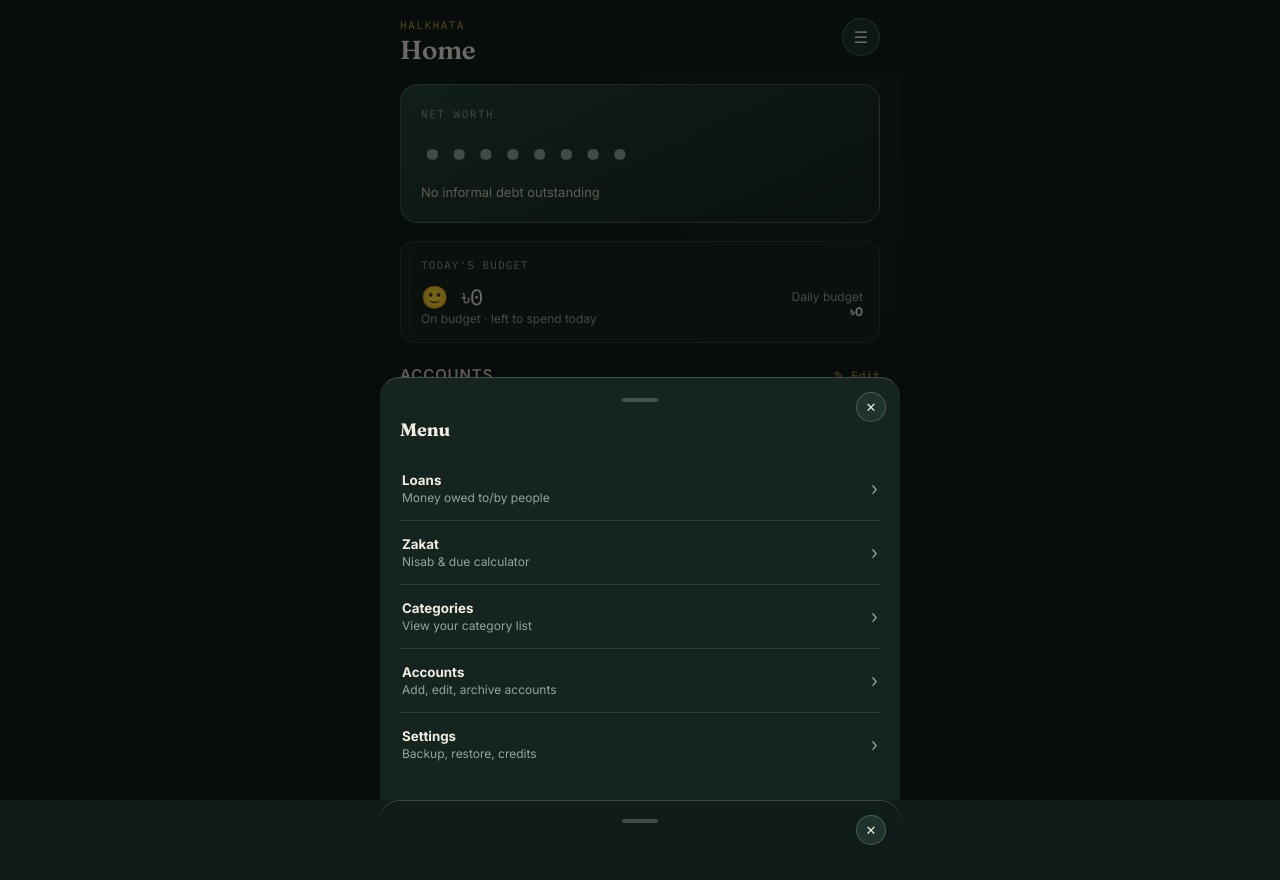
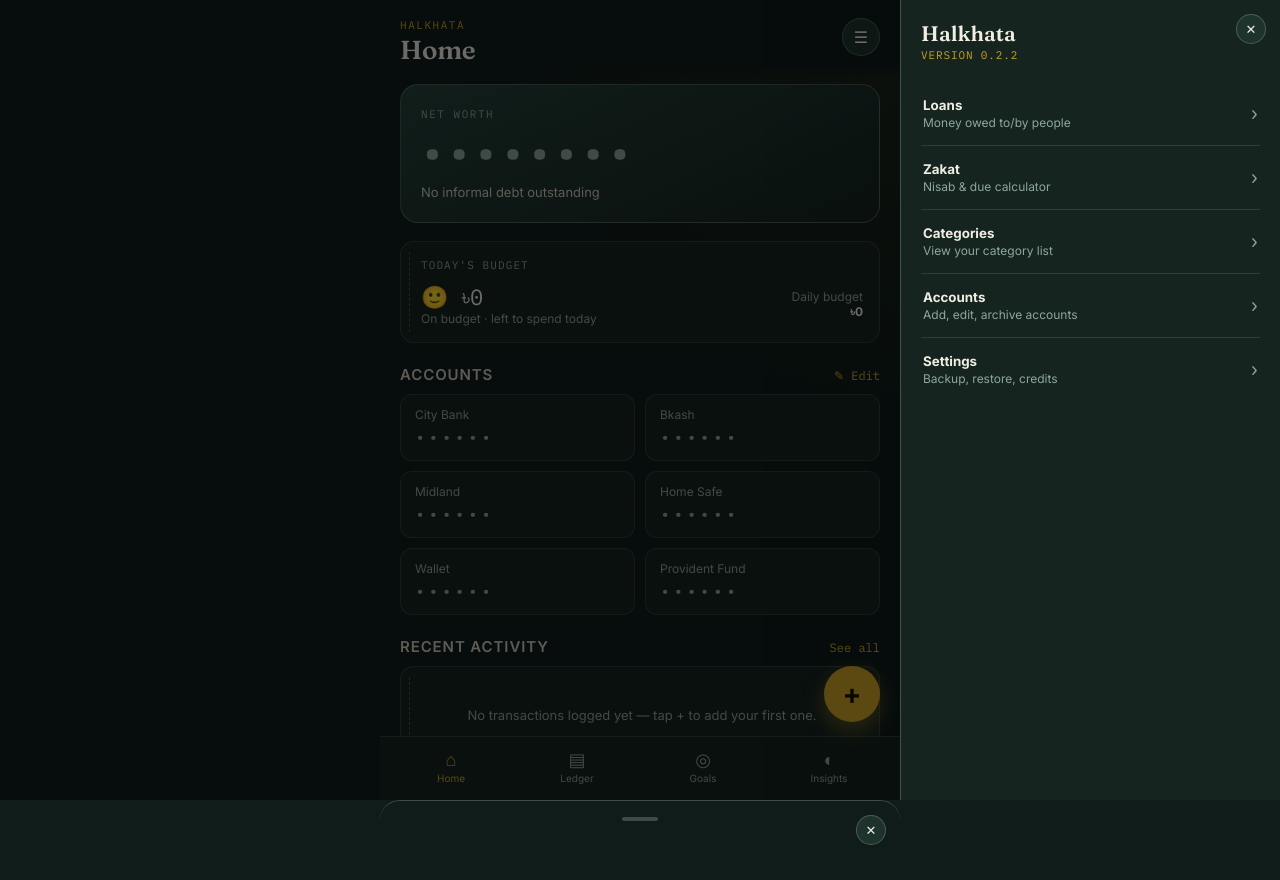
Before and after one commit to hms6395/Halkhata-app, a plain HTML site: page index.html in a window 1280 px wide. Both pictures are taken after a click on the button "Menu". Drawn offline with Linux system fonts and the light colour scheme.

Commit message:
v0.2.2
- Fixed swipe to dismiss
- Added animation on all popups
- Menu implemented as side bar

```diff
--- a/app.js
+++ b/app.js
@@ -5,6 +5,9 @@
    ============================================================ */
 
 const STORAGE_KEY = 'khata_v1';
+
+// Bump this on every release — shown in the side drawer header.
+const APP_VERSION = '0.2.2';
 
 // Used only to seed a brand-new install, or to migrate an old install
 // that still has the hardcoded account list. Accounts now live in state.
@@ -534,7 +537,7 @@ function renderAddPanel(){
   if(!addState.account) addState.account = (activeAccounts()[0]||{}).id || '';
   const panel = document.getElementById('addPanelContent');
   panel.innerHTML = `
-    <h2>New Entry</h2>
+    <h2>New Transaction Entry</h2>
     <div class="seg" style="margin-bottom:18px;">
       ${['Income','Expense','Loan','Transfer'].map(t=>`<button data-set-type="${t}" class="${type===t?'active':''}">${t}</button>`).join('')}
     </div>
@@ -839,13 +842,13 @@ function sidebarMenuHTML(){
     ['accounts','Accounts','Add, edit, archive accounts'],
     ['settings','Settings','Backup, restore, credits'],
   ];
-  return `<h2>Menu</h2><div class="menu-list">${items.map(([k,l,d])=>`
+  return `<div class="menu-list">${items.map(([k,l,d])=>`
     <button class="menu-row" data-sidebar="${k}">
       <span class="menu-row-main"><b>${l}</b><span class="muted small">${d}</span></span>
       <span class="menu-chevron">›</span>
     </button>`).join('')}</div>`;
 }
-function openSidebarMenu(){ showSheet(sidebarMenuHTML()); bindSidebarMenu(); }
+function openSidebarMenu(){ openDrawer(sidebarMenuHTML()); bindSidebarMenu(); }
 function bindSidebarMenu(){
   document.querySelectorAll('[data-sidebar]').forEach(b=>b.onclick=()=>openSidebarSection(b.dataset.sidebar));
 }
@@ -856,7 +859,7 @@ function openSidebarSection(key){
   else if(key==='categories') html = categoryListHTML();
   else if(key==='accounts') html = accountsHTML();
   else if(key==='settings') html = settingsHTML();
-  showSheet(`<button class="sheet-back" id="sheetBackBtn">‹ Menu</button>${html}`);
+  openDrawer(`<button class="sheet-back" id="sheetBackBtn">‹ Menu</button>${html}`);
   document.getElementById('sheetBackBtn').onclick = openSidebarMenu;
   if(key==='zakat') bindZakatInputs();
   if(key==='accounts') bindAccountsForm();
@@ -958,7 +961,7 @@ function bindAccountsForm(){
     }
   });
   const addBtn = document.getElementById('addAcctBtnSidebar');
-  if(addBtn) addBtn.onclick = ()=>{ closeSheet(); addAccountSheet(); };
+  if(addBtn) addBtn.onclick = ()=>{ closeDrawer(); addAccountSheet(); };
 }
 
 function settingsHTML(){
@@ -991,56 +994,69 @@ function bindSettingsForm(){
     const file = e.target.files[0]; if(!file) return;
     const reader = new FileReader();
     reader.onload = ()=>{
-      try{ const parsed = JSON.parse(reader.result); state = parsed; save(); toast('Backup restored'); closeSheet(); render(); }
+      try{ const parsed = JSON.parse(reader.result); state = parsed; save(); toast('Backup restored'); closeDrawer(); render(); }
       catch(err){ toast('Could not read that file'); }
     };
     reader.readAsText(file);
   };
   document.getElementById('wipeBtn').onclick = ()=>{
     if(confirm('This erases every transaction and setting on this phone. Continue?')){
-      localStorage.removeItem(STORAGE_KEY); state = load(); toast('All data erased'); closeSheet(); render();
+      localStorage.removeItem(STORAGE_KEY); state = load(); toast('All data erased'); closeDrawer(); render();
     }
   };
 }
 
-/* ---------------- sheet (bottom modal) ---------------- */
+/* ---------------- sheet (bottom modal, for quick/contextual actions) ---------------- */
 function ensureSheetDom(){
   if(document.getElementById('sheetBackdrop')) return;
   const d = document.createElement('div');
-  d.id='sheetBackdrop'; d.className='sheet-backdrop hidden';
-  d.innerHTML = `<div class="sheet" id="sheetPanel"><button class="sheet-close" id="sheetCloseBtn" aria-label="Close">✕</button><div class="sheet-handle"></div><div id="sheetContent"></div></div>`;
+  d.id='sheetBackdrop'; d.className='sheet-backdrop';
+  d.innerHTML = `<div class="sheet" id="sheetPanel"><button class="sheet-close" id="sheetCloseBtn" aria-label="Close">✕</button><div class="drag-zone" id="sheetDragZone"><div class="sheet-handle"></div></div><div id="sheetContent"></div></div>`;
   d.onclick = (e)=>{ if(e.target===d) closeSheet(); };
   document.body.appendChild(d);
   document.getElementById('sheetCloseBtn').onclick = closeSheet;
-  attachSwipeToClose(document.getElementById('sheetPanel'), closeSheet);
+  attachSwipeToClose(document.getElementById('sheetPanel'), document.getElementById('sheetDragZone'), closeSheet, {axis:'y'});
 }
-function showSheet(html){ ensureSheetDom(); document.getElementById('sheetContent').innerHTML = html; document.getElementById('sheetBackdrop').classList.remove('hidden'); }
-function closeSheet(){ const d=document.getElementById('sheetBackdrop'); if(d) d.classList.add('hidden'); }
+function showSheet(html){ ensureSheetDom(); document.getElementById('sheetContent').innerHTML = html; document.getElementById('sheetBackdrop').classList.add('open'); }
+function closeSheet(){ const d=document.getElementById('sheetBackdrop'); if(d) d.classList.remove('open'); }
 
-/* Drag-down-to-dismiss for any bottom panel. Only starts when the touch
-   begins in the top ~60px (handle/close area) so it doesn't fight with
-   scrolling long content inside the panel. */
-function attachSwipeToClose(panel, closeFn){
-  let startY=0, currentY=0, dragging=false;
-  panel.addEventListener('touchstart', (e)=>{
-    if(e.touches[0].clientY - panel.getBoundingClientRect().top > 60) return;
-    startY = e.touches[0].clientY; currentY = startY; dragging = true;
+/* ---------------- side drawer (app-wide menu) ---------------- */
+function openDrawer(html){
+  document.getElementById('drawerContent').innerHTML = html;
+  document.getElementById('drawerBackdrop').classList.add('open');
+}
+function closeDrawer(){ document.getElementById('drawerBackdrop').classList.remove('open'); }
+
+/* Drag-to-dismiss for a bottom sheet or side panel. Binds the touch
+   listeners to a small dedicated dragZone (not the whole panel), and that
+   zone has CSS touch-action:none, so the browser's native pull-to-refresh
+   gesture never gets a chance to compete with our own drag. touchmove is
+   NOT passive, so we can preventDefault() once a drag is confirmed. For
+   panels that are horizontally centered via transform (translate(-50%,...)),
+   pass centered:true so we don't clobber that offset while dragging. */
+function attachSwipeToClose(panel, dragZone, closeFn, opts){
+  opts = opts || {};
+  const centered = !!opts.centered;
+  let start=0, current=0, dragging=false;
+  dragZone.addEventListener('touchstart', (e)=>{
+    start = e.touches[0].clientY; current = start; dragging = true;
     panel.style.transition = 'none';
   }, {passive:true});
-  panel.addEventListener('touchmove', (e)=>{
+  dragZone.addEventListener('touchmove', (e)=>{
     if(!dragging) return;
-    currentY = e.touches[0].clientY;
-    const delta = Math.max(0, currentY-startY);
-    panel.style.transform = `translateY(${delta}px)`;
-  }, {passive:true});
-  panel.addEventListener('touchend', ()=>{
+    e.preventDefault();
+    current = e.touches[0].clientY;
+    const delta = Math.max(0, current-start);
+    panel.style.transform = centered ? `translate(-50%, ${delta}px)` : `translateY(${delta}px)`;
+  }, {passive:false});
+  dragZone.addEventListener('touchend', ()=>{
     if(!dragging) return;
     dragging = false;
     panel.style.transition = '';
-    const delta = currentY-startY;
+    const delta = current-start;
     panel.style.transform = '';
-    if(delta>100) closeFn();
-    startY=0; currentY=0;
+    if(delta>90) closeFn();
+    start=0; current=0;
   });
 }
 
@@ -1066,7 +1082,10 @@ document.getElementById('menuBtn').onclick = openSidebarMenu;
 document.getElementById('fab').onclick = openAdd;
 document.getElementById('addCloseBtn').onclick = closeAddOverlay;
 document.getElementById('addBackdrop').onclick = closeAddOverlay;
-attachSwipeToClose(document.getElementById('addPanel'), closeAddOverlay);
+attachSwipeToClose(document.getElementById('addPanel'), document.getElementById('addDragZone'), closeAddOverlay, {centered:true});
+document.getElementById('drawerCloseBtn').onclick = closeDrawer;
+document.getElementById('drawerBackdrop').onclick = (e)=>{ if(e.target.id==='drawerBackdrop') closeDrawer(); };
+document.getElementById('drawerVersionText').textContent = APP_VERSION;
 document.querySelectorAll('.tabbtn').forEach(b=>b.onclick=()=>setTab(b.dataset.tab));
 
 /* ---------------- boot ---------------- */
--- a/index.html
+++ b/index.html
@@ -34,8 +34,19 @@
     <div class="backdrop" id="addBackdrop"></div>
     <div class="add-panel" id="addPanel">
       <button class="sheet-close" id="addCloseBtn" aria-label="Close">✕</button>
-      <div class="sheet-handle"></div>
+      <div class="drag-zone" id="addDragZone"><div class="sheet-handle"></div></div>
       <div id="addPanelContent"></div>
+    </div>
+  </div>
+
+  <div id="drawerBackdrop" class="drawer-backdrop">
+    <div class="drawer" id="drawerPanel">
+      <button class="sheet-close" id="drawerCloseBtn" aria-label="Close">✕</button>
+      <div class="drawer-header">
+        <div class="drawer-app-name">Halkhata</div>
+        <div class="drawer-app-version">Version <span id="drawerVersionText"></span></div>
+      </div>
+      <div id="drawerContent"></div>
     </div>
   </div>
 
--- a/style.css
+++ b/style.css
@@ -299,20 +299,24 @@ a{color:inherit;}
   font-size:12px; margin-bottom:14px; padding:0; display:block;
 }
 
-/* ---------- Modal / sheet ---------- */
+/* ---------- Modal / sheet (bottom, for quick/contextual actions) ---------- */
 .sheet-backdrop{
-  position:fixed; inset:0; background:rgba(0,0,0,0.55); z-index:20;
+  position:fixed; inset:0; z-index:20;
   display:flex; align-items:flex-end; justify-content:center;
+  background:rgba(0,0,0,0.55); opacity:0; pointer-events:none;
+  transition:opacity .25s ease;
 }
-.sheet-backdrop.hidden{display:none;}
+.sheet-backdrop.open{opacity:1; pointer-events:auto;}
 .sheet{
   position:relative;
   width:100%; max-width:520px; max-height:88dvh; overflow-y:auto;
   background:var(--surface); border-radius:20px 20px 0 0;
   padding:20px 20px calc(24px + var(--safe-bottom));
   border-top:1px solid var(--border-strong);
+  transform:translateY(100%);
+  transition:transform .3s cubic-bezier(.32,.72,0,1);
 }
-.sheet-handle{width:36px; height:4px; background:var(--border-strong); border-radius:3px; margin:0 auto 16px;}
+.sheet-backdrop.open .sheet{transform:translateY(0);}
 .sheet h2{font-size:18px; margin-bottom:16px; padding-right:36px;}
 .sheet-close{
   position:absolute; top:14px; right:14px; z-index:2;
@@ -320,6 +324,8 @@ a{color:inherit;}
   background:var(--surface-2); border:1px solid var(--border-strong); color:var(--paper);
   display:flex; align-items:center; justify-content:center; font-size:13px;
 }
+.drag-zone{touch-action:none; padding:2px 0 10px; margin-top:-4px;}
+.sheet-handle{width:36px; height:4px; background:var(--border-strong); border-radius:3px; margin:0 auto;}
 
 /* ---------- Add-transaction sliding panel ---------- */
 .add-overlay{position:fixed; inset:0; z-index:16; pointer-events:none;}
@@ -340,6 +346,28 @@ a{color:inherit;}
 .add-overlay.open .add-panel{transform:translate(-50%, 0);}
 .add-panel h2{font-size:18px; margin-bottom:16px; padding-right:36px;}
 
+/* ---------- Side drawer (app-wide menu: Loans / Zakat / Categories / Accounts / Settings) ---------- */
+.drawer-backdrop{
+  position:fixed; inset:0; z-index:22;
+  background:rgba(0,0,0,0.55); opacity:0; pointer-events:none;
+  transition:opacity .25s ease;
+}
+.drawer-backdrop.open{opacity:1; pointer-events:auto;}
+.drawer{
+  position:absolute; top:0; right:0; bottom:0;
+  width:86%; max-width:380px;
+  background:var(--surface);
+  border-left:1px solid var(--border-strong);
+  padding:calc(20px + var(--safe-top)) 20px calc(20px + var(--safe-bottom));
+  overflow-y:auto;
+  transform:translateX(100%);
+  transition:transform .3s cubic-bezier(.32,.72,0,1);
+}
+.drawer-backdrop.open .drawer{transform:translateX(0);}
+.drawer-header{margin-bottom:20px; padding-right:36px;}
+.drawer-app-name{font-family:var(--font-display); font-size:21px; font-weight:600; color:var(--paper);}
+.drawer-app-version{font-family:var(--font-mono); font-size:11px; letter-spacing:0.08em; text-transform:uppercase; color:var(--gold); margin-top:2px;}
+
 /* ---------- Toast ---------- */
 .toast{
   position:fixed; left:50%; bottom:100px; transform:translate(-50%, 20px);
--- a/sw.js
+++ b/sw.js
@@ -1,4 +1,4 @@
-const CACHE = 'khata-v7';
+const CACHE = 'khata-v8';
 const ASSETS = ['./', './index.html', './style.css', './app.js', './manifest.json', './icon-192.png', './icon-512.png'];
 
 self.addEventListener('install', (e)=>{
```
